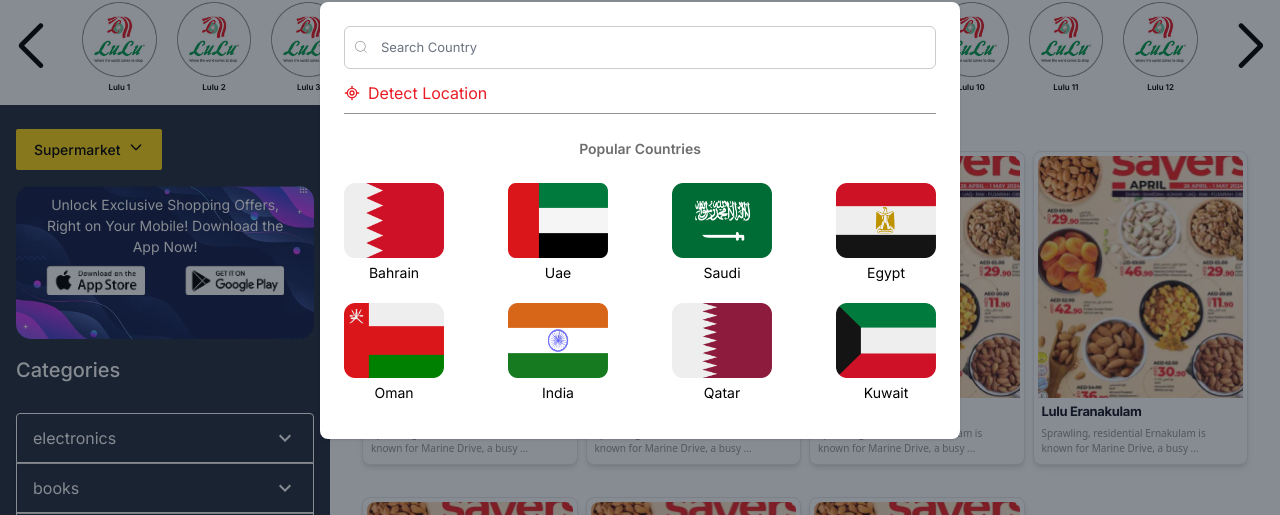
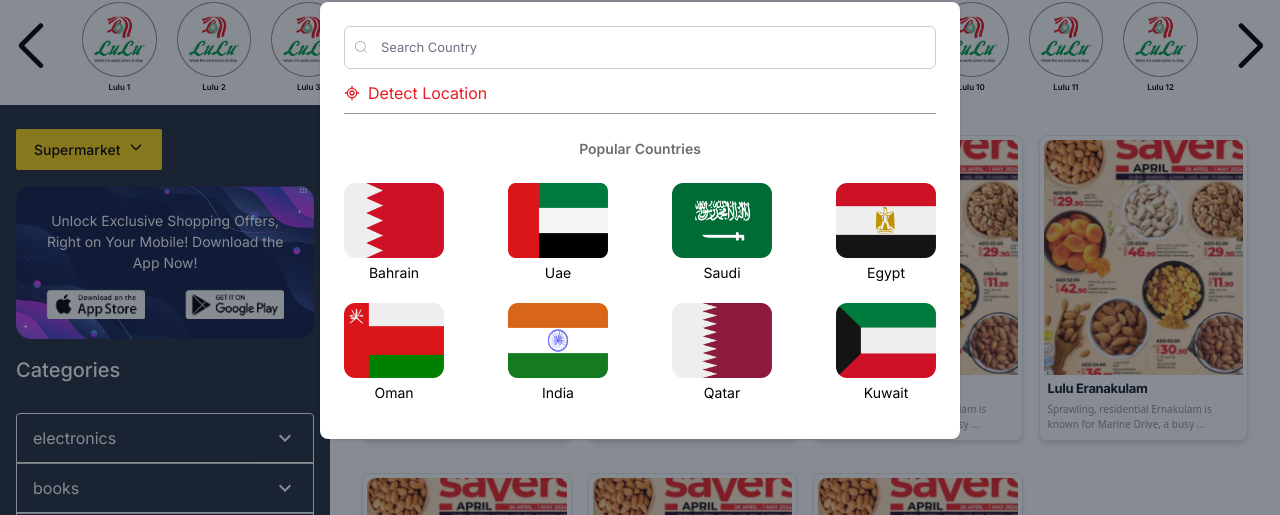
Before and after one commit to azmincn007/D4D, a React (Vite) app: page / in a window 1280 px wide. Shown: the part 180-695 px from the top of the page. Built offline with nearby package versions, Linux system fonts and the light colour scheme; a web font is replaced by a local one.

Commit message:
latestcoomit

```diff
--- a/src/Components/Home/Categories.jsx
+++ b/src/Components/Home/Categories.jsx
@@ -31,13 +31,17 @@
         </div>
       )}
       <div className="downloadfield my-2 ">
-        <p className="text-sm text-white text-center py-2 w-[80%] mx-auto">
+
+        <div className="py-2">
+        <p className="text-sm text-white text-center  w-[80%] mx-auto my-4 Mobile:text-small LgMobile2:text-[11px]">
           Unlock Exclusive Shopping Offers, Right on Your Mobile! Download the App Now!
         </p>
-        <div className="downloadbuttons flex justify-between w-[80%] mx-auto">
+        <div className="downloadbuttons  flex justify-between w-[80%] mx-auto LgMobile2:w-[90%] ">
           <img className="downloadbuttons" src={appstore} alt="" />
           <img className="downloadbuttons" src={playstore} alt="" />
         </div>
+        </div>
+
       </div>
       <div className="cathead text-[20px] text-white font-medium py-2 font-inter ">
         Categories
--- a/src/Components/Home/Contents.jsx
+++ b/src/Components/Home/Contents.jsx
@@ -1,33 +1,31 @@
-import React from 'react';
-import { Link } from 'react-router-dom'; // Import Link component
-import { Card } from 'flowbite-react';
-import card from '../../assets/card.png';
+
+import React from 'react'
+
+import { Card } from "flowbite-react";
+import card from '../../assets/card.png'
 import Flowbitecard from '../../Themes/Flowbitecard';
-import '../../styles/categories.css';
+import '../../styles/categories.css'
+
+
+
 
 function Contents() {
-  const contentcard = [
-    { img: card, title: 'Lulu Eranakulam', content: 'Sprawling, residential Ernakulam is known for Marine Drive, a busy ...' },
-    { img: card, title: 'Lulu Eranakulam', content: 'Sprawling, residential Ernakulam is known for Marine Drive, a busy ...' },
-    { img: card, title: 'Lulu Eranakulam', content: 'Sprawling, residential Ernakulam is known for Marine Drive, a busy ...' },
-    { img: card, title: 'Lulu Eranakulam', content: 'Sprawling, residential Ernakulam is known for Marine Drive, a busy ...' },
-    { img: card, title: 'Lulu Eranakulam', content: 'Sprawling, residential Ernakulam is known for Marine Drive, a busy ...' },
-    { img: card, title: 'Lulu Eranakulam', content: 'Sprawling, residential Ernakulam is known for Marine Drive, a busy ...' },
-    { img: card, title: 'Lulu Eranakulam', content: 'Sprawling, residential Ernakulam is known for Marine Drive, a busy ...' }
-  ];
 
+    const contentcard=[{img:card,title:'Lulu Eranakulam',content:'Sprawling, residential Ernakulam is known for Marine Drive, a busy ...'},{img:card,title:'Lulu Eranakulam',content:'Sprawling, residential Ernakulam is known for Marine Drive, a busy ...'},{img:card,title:'Lulu Eranakulam',content:'Sprawling, residential Ernakulam is known for Marine Drive, a busy ...'},{img:card,title:'Lulu Eranakulam',content:'Sprawling, residential Ernakulam is known for Marine Drive, a busy ...'},{img:card,title:'Lulu Eranakulam',content:'Sprawling, residential Ernakulam is known for Marine Drive, a busy ...'},{img:card,title:'Lulu Eranakulam',content:'Sprawling, residential Ernakulam is known for Marine Drive, a busy ...'},{img:card,title:'Lulu Eranakulam',content:'Sprawling, residential Ernakulam is known for Marine Drive, a busy ...'}]
   return (
    <div className="contentsdiv px-8 pb-3p">
-      <div className="contentshead font-inter pb-4 text-black font-semibold text-[20px] Mobile:text-[16px] Mobile:pb-3 LgMobile2:text-[18.5px]">
-        Latest Lulu Hypermarket offers in UAE - Dubai
-      </div>
+<div className="contentshead font-inter text-black font-semibold text-[20px] Mobile:text-[12px]">Latest Lulu Hypermarket offers in UAE - Dubai</div>
 <div className="contentscards">
-        <div className="cardcontainer ">
+
+
+
+    <div className="cardcontainer justify-center ">
+
     {contentcard.map((obj, index) => (
-            <Link to={'resto'} key={index}> {/* Add Link and specify the route */}
   <Card
+    key={index} // Use index as key, or replace with unique ID if available
     theme={Flowbitecard}
-                className="max-w-[220px] p-1 Mobile:w-[166px] LgTab:w-[190px] Tab:w-[200px] Mobile:w[186px]"
+    className="cardfl max-w-[220px] p-1"
     imgAlt="Meaningful alt text for an image that is not purely decorative"
     imgSrc={obj.img}
   >
@@ -38,12 +36,19 @@
       {obj.content}
     </p>
   </Card>
-            </Link>
 ))}
+
+
+
+
+
+
     </div>
 </div>
+
+
    </div>
-  );
+  )
 }
 
-export default Contents;
+export default Contents
--- a/src/Components/Home/Homecontainer.jsx
+++ b/src/Components/Home/Homecontainer.jsx
@@ -4,6 +4,7 @@
 import Mobileshop from './Mobileshop';
 import Restuarents from './Restaurents';
 import Categorydropdown from './Components/CategoryDropdown';
+import '../../styles/DropdownStyle.css'
 
 function Homecontainer() {
   const [selectedValue, setSelectedValue] = useState('Supermarket');
@@ -14,7 +15,7 @@
 
   return (
     <div className='homecontainer w-100 flex Tab:flex-col'>
-      <div className='hidden Tab:block py-4 w-[95%] mx-auto'>
+      <div className='dropdowncontents hidden Tab:block py-4 w-[95%] mx-auto'>
         <Categorydropdown
           selectedValue={selectedValue}
           onOptionClick={handleOptionClick}
--- a/src/Components/Home/Mobileshop.jsx
+++ b/src/Components/Home/Mobileshop.jsx
@@ -25,7 +25,7 @@
   <Card
     key={index} // Use index as key, or replace with unique ID if available
     theme={Flowbitecard}
-    className="max-w-[220px] p-1"
+    className=" cardfl max-w-[220px] p-1"
     imgAlt="Meaningful alt text for an image that is not purely decorative"
     imgSrc={obj.img}
   >
--- a/src/Components/Home/Restaurents.jsx
+++ b/src/Components/Home/Restaurents.jsx
@@ -25,7 +25,7 @@
   <Card
     key={index} // Use index as key, or replace with unique ID if available
     theme={Flowbitecard}
-    className="max-w-[220px] p-1"
+    className="cardfl max-w-[220px] p-1"
     imgAlt="Meaningful alt text for an image that is not purely decorative"
     imgSrc={obj.img}
   >
--- a/src/Components/Navbar.jsx
+++ b/src/Components/Navbar.jsx
@@ -12,6 +12,7 @@
 import { CgProfile } from "react-icons/cg";
 import FlowbiteNav from '../Themes/FlowbiteNav';
 import Categories from './Home/Categories';
+import { AiOutlineCloseCircle } from "react-icons/ai";
 
 export function NavbarComponent() {
   const [openModal, setOpenModal] = useState(false);
@@ -100,7 +101,7 @@
           <NavbarToggle className='bg-transparent text-yellow placeholder:' onClick={toggleNavbar}  />
 
           {isNavbarOpen && (
-            <NavbarCollapse className='absolute top-0 right-0 min-w-[250px] w-[50%] h-[100vh] bg-darkblue z-[10000] flex flex-col'>
+            <NavbarCollapse    className="fixed top-0  right-0 bottom-0 min-w-[250px] w-[50%] bg-darkblue z-[10000] flex flex-col overflow-y-auto">
               <div className="auth bg-[#2C3B4F] text-white py">
                 {/* Render log or loged class based on username */}
                 {username ? (
@@ -120,7 +121,7 @@
                     <CgProfile className='h-[30px] w-[30px] my-3' />
                     <p className='leading-4 my-2'>If you don't have an account yet, please login here.</p>
                     <button
-                      className="my-2 loginbutton px-2 py-2 rounded-[4px]"
+                      className="my-2 loginbutton px-2 py-2 rounded-[4px] text-black"
                       onClick={handleLoginClick}
                     >
                       Login
@@ -133,7 +134,10 @@
                   onOptionClick={() => {}}
                   showInNavbar={true}
                 />
+                   <div className='absolute right-2 top-2 text-yellow'><AiOutlineCloseCircle onClick={()=>setIsNavbarOpen(false)}/></div>
               </div>
+
+
 
             </NavbarCollapse>
           )}
--- /dev/null
+++ b/src/styles/DropdownStyle.css
@@ -0,0 +1,5 @@
+.dropdowncontents button span {
+ padding: 4px 6px;
+ display: flex;
+ align-items: center;
+}
--- a/src/styles/categories.css
+++ b/src/styles/categories.css
@@ -16,12 +16,29 @@
 
 
 
+.cardfl {
+  position: relative;
+}
+.cardfl:hover::before {
+  content: '';
+  position: absolute;
+  top: 0;
+  left: 0;
+  width: 100%;
+  height: 100%;
+  background-color: rgba(255, 255, 255, 0.721);
+  z-index: 1;
+}
+
+
+
+
 
 /* cardcontainer.module.css */
 .cardcontainer {
     display: grid;
     grid-template-columns: repeat(auto-fit, minmax(190px, 1fr));
-    gap: 2rem 0.5rem;
+    gap: 2rem 1rem;
   }
 
   @media (min-width: 1450px) {
@@ -50,6 +67,10 @@
       gap: 2rem 1rem;
       grid-template-columns: repeat(auto-fit, minmax(126px, 1fr));
     }
+    .downloadbuttons{
+      width: 90px;
+      height: 30px;
+  }
   }
 
   @media (max-width: 390px) {
--- a/src/styles/nav.css
+++ b/src/styles/nav.css
@@ -3,6 +3,7 @@
     height: 90px;
 
 }
+
 
 .navbutton{
 color: rgb(0, 0, 0);
```
Lines whose indentation alone changed are shown as unchanged.
